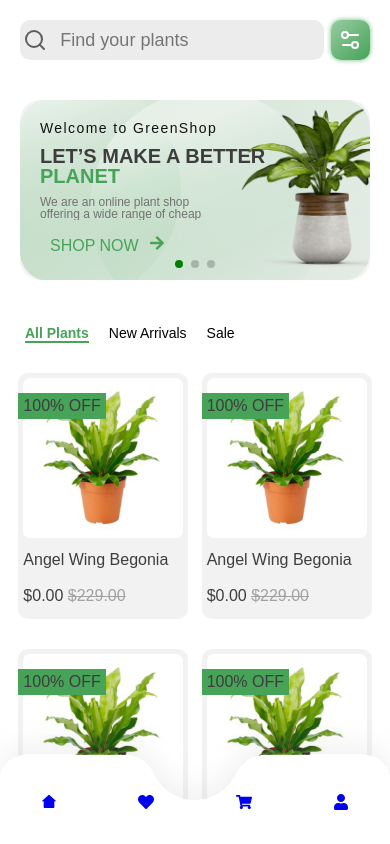
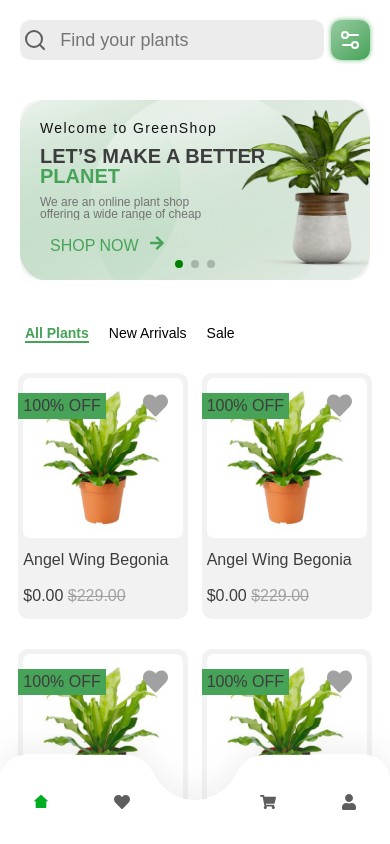
Before and after one commit to AlexHirch/GreenShop, a React (Vite) app: page / in a window 390 px wide. Shown: the top 844 px of the page. Built offline with nearby package versions, Linux system fonts and the light colour scheme.

Commit message:
fixed effects add new path and component fix mobile view

```diff
--- a/src/App/App.jsx
+++ b/src/App/App.jsx
@@ -7,7 +7,8 @@ import Shop from '../Pages/Shop/Shop'
 import PlantCare from '../Pages/Plant Care/PlantCare';
 import Blog from '../Pages/Blog/Blog';
 import Footer from '../Components/Footer/Footer'
-import ProductCart from '../Pages/ProductCart/ProductCart'
+import ShopingCart from '../Pages/ShopingCart/ShopingCart'
+import Like from '../Pages/Like/Like'
 
 function App() {
   const [count, setCount] = useState(0)
@@ -21,7 +22,8 @@ function App() {
         <Route path='/shop' element={<Shop/>}/>
         <Route path='/plant_care' element={<PlantCare/>}/>
         <Route path='/blog' element={<Blog/>}/>
-        <Route path='/shop/productcart' element={<ProductCart/>} />
+        <Route path='/shop/shoppingcart' element={<ShopingCart/>} />
+        <Route path='/like' element={<Like/>} />
       </Routes>
       <Footer/>
     </BrowserRouter>
--- a/src/Components/Cards/Card.scss
+++ b/src/Components/Cards/Card.scss
@@ -1,11 +1,42 @@
 .card {
-    p.skidka{
+    .Like {
+        display: flex;
+        position: absolute;
+        top: 20px;
+        right: 20px;
+        font-size: 25px;
+        color: transparent;
+        transition: all .3s;
+        border-radius: 20px;
+
+        &.active {
+            color: red;
+
+            &:hover {
+                color: #b30000;
+            }
+        }
+
+        &:hover {
+            color: #3d3d3d;
+        }
+
+        &:active {
+            color: #ff9102;
+            border-radius: 20px;
+            background-color: #ff000078;
+            box-shadow: 0 0 5px #ff0000;
+        }
+    }
+
+    p.skidka {
         padding: 5px;
         background-color: #46A358;
         position: absolute;
         top: 20px;
         left: 0;
     }
+
     width: 300px;
     height: auto;
     padding: 10px;
@@ -13,13 +44,16 @@
     background-color: rgba(239, 239, 239, 0.774);
     margin-bottom: 20px;
     position: relative;
-    &:hover{
+
+    &:hover {
         background-color: rgba(213, 219, 211, 0.774);
-        .like{
+
+        .like {
             opacity: 1;
         }
     }
-    .like{
+
+    .like {
         width: 100%;
         height: auto;
         display: flex;
@@ -29,10 +63,10 @@
         top: 230px;
         transition: all .5s;
         opacity: 0;
-        button{
+
+        button {
             background-color: rgba(195, 201, 194, 0.795);
             border: none;
-            box-shadow: 0 0 10px rgb(177, 183, 175);
             border-radius: 7px;
             display: flex;
             align-items: center;
@@ -42,13 +76,21 @@
             height: 40px;
             color: white;
             transition: all .3s;
-            &:hover{
+            &:hover {
                 color: #00ff33;
+                box-shadow: 0 0 10px rgb(177, 183, 175);
                 background-color: #00b32478;
                 box-shadow: 0 0 10px #00ca287c;
             }
+
+            &:active {
+                background-color: #46A358;
+                box-shadow: 0 0 10px rgb(45, 126, 18);
+            }
+
         }
     }
+
     p {
         padding: 10px 0;
         color: #3D3D3D;
@@ -66,7 +108,8 @@
             text-align: left;
 
         }
-        span{
+
+        span {
             text-decoration: line-through;
             color: #a1a1a1;
             font-weight: 400;
@@ -84,9 +127,41 @@
         padding: 5px;
         width: 170px;
         height: auto;
-        .like{
+
+        .Like {
+            display: flex;
+            position: absolute;
+            top: 20px;
+            right: 20px;
+            font-size: 25px;
+            color: #a1a1a1;
+            transition: all .3s;
+            border-radius: 20px;
+
+            &.active {
+                color: red;
+
+                &:hover {
+                    color: #b30000;
+                }
+            }
+
+            &:hover {
+                color: #3d3d3d;
+            }
+
+            &:active {
+                color: #ff9102;
+                border-radius: 20px;
+                background-color: #ff000078;
+                box-shadow: 0 0 5px #ff0000;
+            }
+        }
+
+        .like {
             top: 130px;
-            button{
+
+            button {
                 width: 30px;
                 height: 30px;
             }
--- a/src/Components/Cards/Cards.jsx
+++ b/src/Components/Cards/Cards.jsx
@@ -1,11 +1,16 @@
-import React from "react";
+import React, { useState } from "react";
 import "./Card.scss";
 import { FiShoppingCart } from "react-icons/fi";
 import { RiHeartAddLine, RiSearchLine } from "react-icons/ri";
+import { FaHeart } from "react-icons/fa";
 
 const Cards = () => {
+  const [like, setLike] = useState(0)
   return (
     <div className="card">
+      <div onClick={()=> {setLike(!like)} } className={like ? "Like active": "Like"}>
+        <FaHeart />
+      </div>
       <p className="skidka">
         100% OFF
       </p>
--- a/src/Components/Navbar/Navbar.jsx
+++ b/src/Components/Navbar/Navbar.jsx
@@ -36,7 +36,7 @@ const Navbar = ({ open, setOpen }) => {
             </form>
             <FiSearch />
           </a>
-          <NavLink to={"/shop/productcart"} className="btn">
+          <NavLink to={"/shop/shoppingcart"} className="btn">
             <FiShoppingCart /> <div className="like">6</div>{" "}
           </NavLink>
           <button>
@@ -61,8 +61,9 @@ const Navbar = ({ open, setOpen }) => {
             <NavLink to={"/"}><RiHome2Fill /></NavLink>
           </li>
           <li>
-            <NavLink to={"/plant_care"}><FaHeart /></NavLink>
+            <NavLink to={"/like"}><FaHeart /></NavLink>
           </li>
+          <li></li>
           <li>
             <NavLink to={"/shop"}><FaShoppingCart /></NavLink>
           </li>
--- a/src/Components/Navbar/Navbar.scss
+++ b/src/Components/Navbar/Navbar.scss
@@ -153,6 +153,14 @@
             width: 100%;
             bottom: 30px;
             justify-content: space-around;
+            li{
+                a{
+                    color: #5d5d5d;
+                    &.active{
+                        color: #00ac22;
+                    }
+                }
+            }
         }
         img{
             width: 100%;
--- /dev/null
+++ b/src/Pages/Like/Like.jsx
@@ -0,0 +1,17 @@
+import React from 'react'
+import Cards from '../../Components/Cards/Cards'
+import './Like.scss'
+
+const Like = () => {
+  return (
+    <div className='Like1'>
+        <Cards/>
+        <Cards/>
+        <Cards/>
+        <Cards/>
+        <Cards/>
+    </div>
+  )
+}
+
+export default Like
--- /dev/null
+++ b/src/Pages/Like/Like.scss
@@ -0,0 +1,57 @@
+.Like1{
+    width: 100%;
+    padding: 10px;
+    display: flex;
+    flex-wrap: wrap;
+    justify-content: space-evenly;
+    .card{
+        width: 100%;
+        display: flex;
+        p.skidka{
+            width: auto;
+            height: auto;
+            padding: 0 5px;
+            top: 10px;
+            color: white;
+            font-size: 8px;
+        }
+        img{
+            width: 20%;
+        }
+        .like{
+            top: 40px;
+            width: 60%;
+            margin-left: 20%;
+            button{
+                &:nth-child(2){
+                    display: none;
+                }
+            }
+        }
+    }
+    .Like{
+        display: flex;
+        position: absolute;
+        top: 40px;
+        right: 20px;
+        font-size: 25px;
+        color: red;
+        transition: all .3s;
+        border-radius: 20px;
+        &.active{
+            color: #a1a1a1;
+            &:hover{
+            color: #b30000;
+            }
+        }
+        &:hover{
+            color: #3d3d3d;
+        }
+        &:active{
+            color: #ff02a2ce;
+            border-radius: 20px;
+            background-color: #ff000078;
+            box-shadow: 0 0 5px #ff0000;
+        }
+    }
+}
--- a/src/Pages/ProductCart/ProductCart.jsx
+++ /dev/null
@@ -1,12 +0,0 @@
-import React from 'react'
-import './ProductCart.jsx'
-
-const ProductCart = () => {
-  return (
-    <div className='ProductCart'>
-        ProductCart
-    </div>
-  )
-}
-
-export default ProductCart
--- /dev/null
+++ b/src/Pages/ShopingCart/ShopingCart.jsx
@@ -0,0 +1,9 @@
+import React from 'react'
+
+const ShopingCart = () => {
+  return (
+    <div>ShopingCart</div>
+  )
+}
+
+export default ShopingCart
```
Also changed, not shown: src/Components/ShopCart/ShopCart.jsx (added, +11 -0 lines), src/Components/ShopCart/ShopCart.scss (added).
